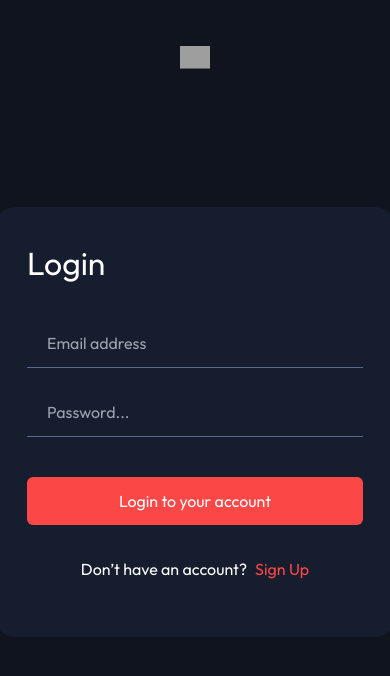
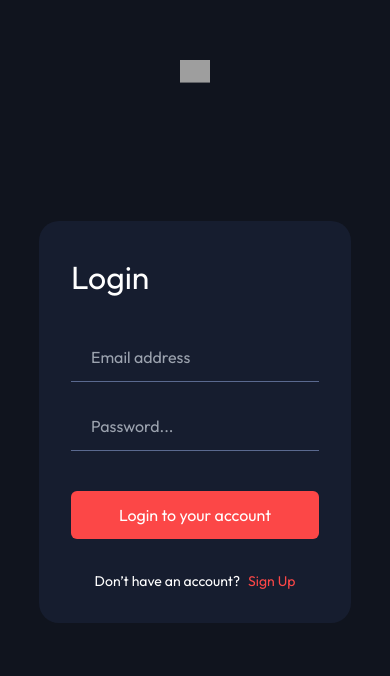
Before and after one commit to vaxojaniashvili/Movie-Project, a Next.js app: page / in a window 390 px wide. Shown: the top 676 px of the page. Built offline with nearby package versions, Linux system fonts and the light colour scheme; grey boxes are pictures that could not be loaded.

Commit message:
mobile-repsonsive-finished

```diff
--- a/src/app/common/components/Login.tsx
+++ b/src/app/common/components/Login.tsx
@@ -34,9 +34,9 @@ const LoginInp = () => {
 
   return (
     <div
-      className={`absolute top-1/2 left-1/2 transform -translate-x-1/2 -translate-y-1/2 w-[400px] ${
-        loginError && "h-[450px]"
-      } h-[430px] bg-[#161D2F] rounded-[20px]`}
+      className={`absolute top-1/2 left-1/2 transform -translate-x-1/2 -translate-y-1/2 w-[80%] h-[455px] sm:w-[400px] ${
+        loginError ? "h-auto sm:h-[450px]" : "h-auto sm:h-[430px]"
+      } bg-[#161D2F] rounded-[20px]`}
     >
       <Image
         width={30}
@@ -48,34 +48,34 @@ const LoginInp = () => {
       <h1 className="flex w-full font-outfit text-[32px] px-8 text-white my-8">
         Login
       </h1>
-      <div className="grid items-center gap-5 w-full font-outfit">
+      <div className="grid items-center gap-5 w-full font-outfit px-8 pb-8">
         <input
           onChange={(e) => setEmail(e.target.value)}
-          className="mx-8 py-3 bg-transparent outline-none text-white border-[#5A698F] border-b px-5"
+          className="py-3 bg-transparent outline-none text-white border-[#5A698F] border-b px-5 w-full"
           type="email"
           placeholder="Email address"
           value={email}
         />
         <input
           onChange={(e) => setPassword(e.target.value)}
-          className="mx-8 py-3 bg-transparent outline-none text-white border-[#5A698F] border-b px-5"
+          className="py-3 bg-transparent outline-none text-white border-[#5A698F] border-b px-5 w-full"
           type="password"
           placeholder="Password..."
         />
         <button
           onClick={handleLogin}
-          className="bg-[#FC4747] rounded-md text-white px-5 mx-8 py-3 mt-5"
+          className="bg-[#FC4747] rounded-md text-white px-5 py-3 mt-5 w-full"
         >
           Login to your account
         </button>
         {loginError && (
           <p className="flex justify-center text-red-500">{loginError}</p>
         )}
-        <div className="flex text-white px-5 justify-center mx-8 mt-3">
+        <div className="flex text-white justify-center mt-3">
           <div className="flex gap-2">
-            <p>Don’t have an account?</p>
+            <p className="text-sm">Don’t have an account?</p>
             <Link href="/pages/Sign-Up">
-              <p className="text-[#FC4747]">Sign Up</p>
+              <p className="text-[#FC4747] text-sm">Sign Up</p>
             </Link>
           </div>
         </div>
--- a/src/app/pages/profile/page.tsx
+++ b/src/app/pages/profile/page.tsx
@@ -20,7 +20,7 @@ const useProfile = () => {
     <div className="flex justify-center items-center">
       <div className="grid gap-5">
         <div className="flex gap-5 justify-center">
-          <h1 className="flex justify-center">Profile</h1>
+          <h1 className="flex justify-center text-white">Profile</h1>
           <button
             onClick={handleLogout}
             className="bg-black rounded text-white px-5"
@@ -30,11 +30,11 @@ const useProfile = () => {
         </div>
         <div>
           {user ? (
-            <div>
+            <div className="text-white">
               {user.displayName}  {user.email}
             </div>
           ) : (
-            <>Loading...</>
+            <div className="text-white">Loading...</div>
           )}
         </div>
       </div>
```
Also changed, not shown: src/app/common/components/googleAuth/GoogleAuth.tsx (renamed from src/app/common/components/googleAuth/googleAuth.tsx).
